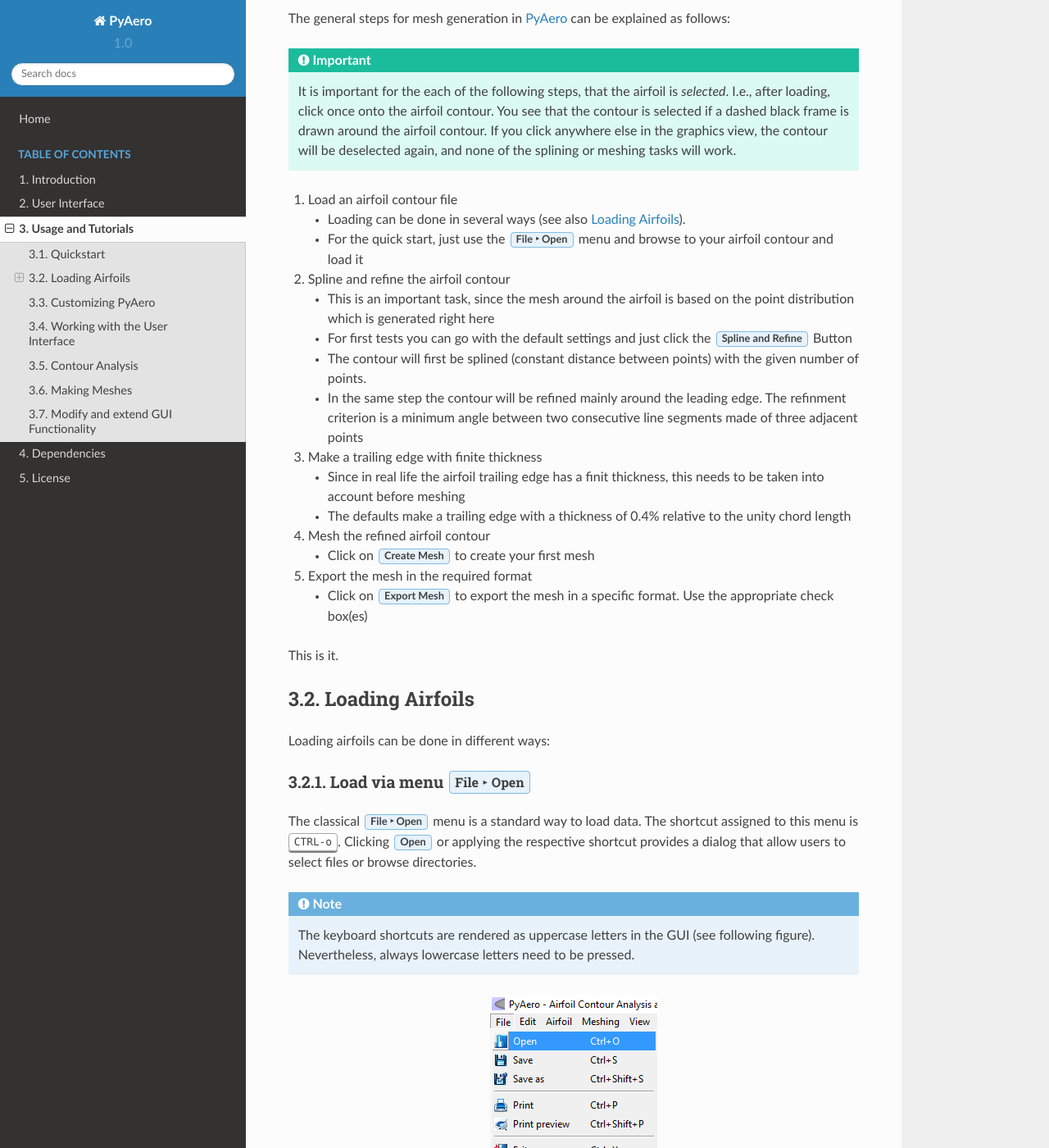
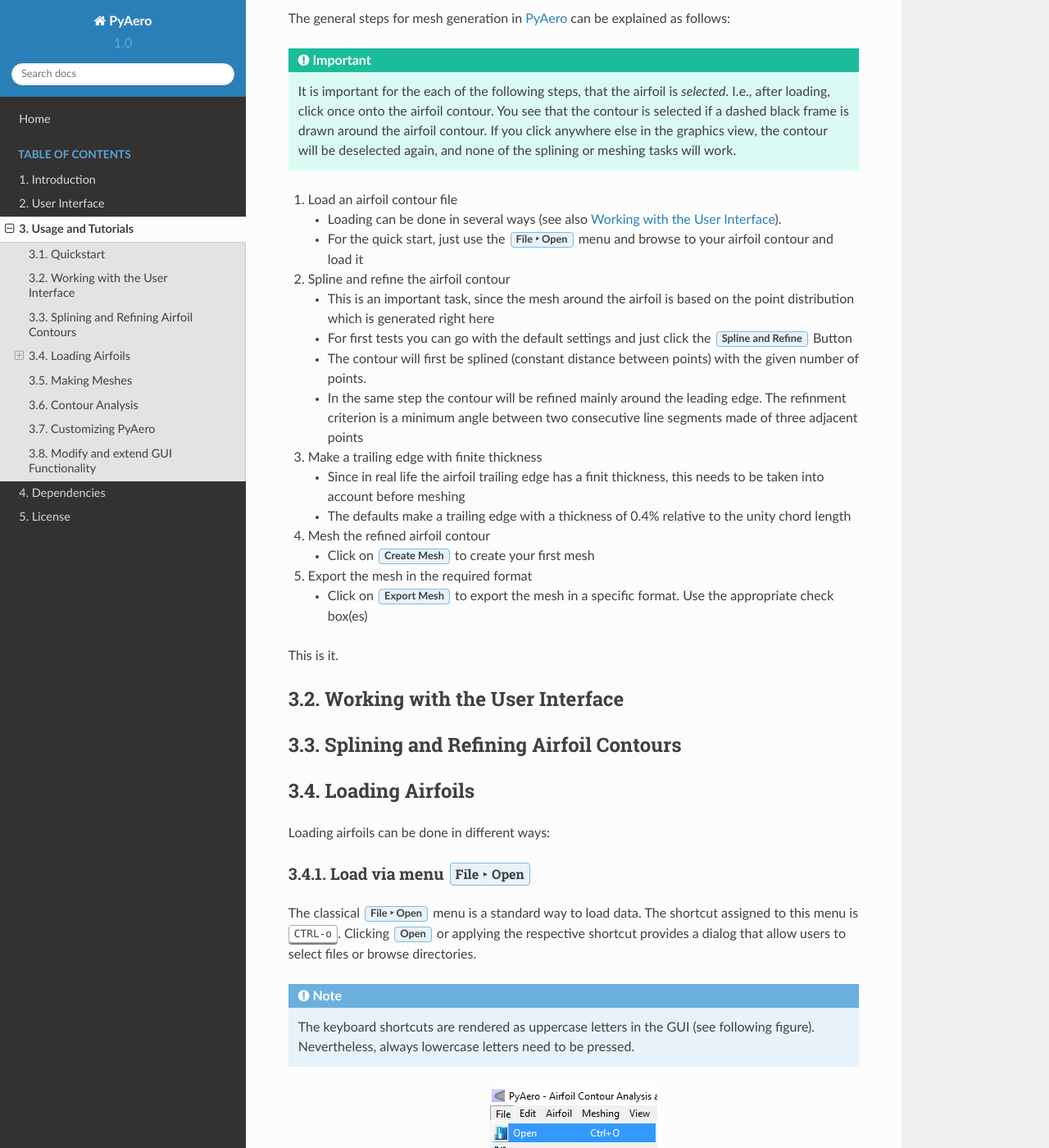
Before and after one commit to positroncascade/PyAero, a Sphinx documentation site: the page built from docs/tutorial.rst, in a window 1280 px wide and 1400 px high, scrolled down 253 px. Shown: the whole window at 82% size. Built offline with Sphinx 7.4.7 and the Read the Docs theme 2.0.0, drawn with Linux system fonts in a browser that asks for light colours; some of the changed lines change nothing that is shown; some of the changed text lies outside the part shown.

Commit message:
rearranged order of tutorials

```diff
--- a/docs/tutorial.rst
+++ b/docs/tutorial.rst
@@ -6,14 +6,16 @@
 .. _quickstart:
 .. include:: tutorial_quickstart.inc
 .. _tutorial_load:
+.. include:: tutorial_GUI.inc
+.. _tutorial_spline_refine:
+.. include:: tutorial_spline_refine.inc
+.. _tutorial_meshing:
 .. include:: tutorial_load.inc
+.. _tutorial_GUI:
+.. include:: tutorial_meshing.inc
+.. _tutorial_contour_analysis:
+.. include:: tutorial_contour_analysis.inc
 .. _tutorial_settings:
 .. include:: tutorial_settings.inc
-.. _tutorial_GUI:
-.. include:: tutorial_GUI.inc
-.. _tutorial_contour_analysis:
-.. include:: tutorial_contour_analysis.inc
-.. _tutorial_meshing:
-.. include:: tutorial_meshing.inc
 .. _tutorial_GUI_modification:
 .. include:: tutorial_GUI_modification.inc
--- /dev/null
+++ b/docs/tutorial_spline_refine.inc
@@ -0,0 +1,2 @@
+Splining and Refining Airfoil Contours
+--------------------------------------
```
